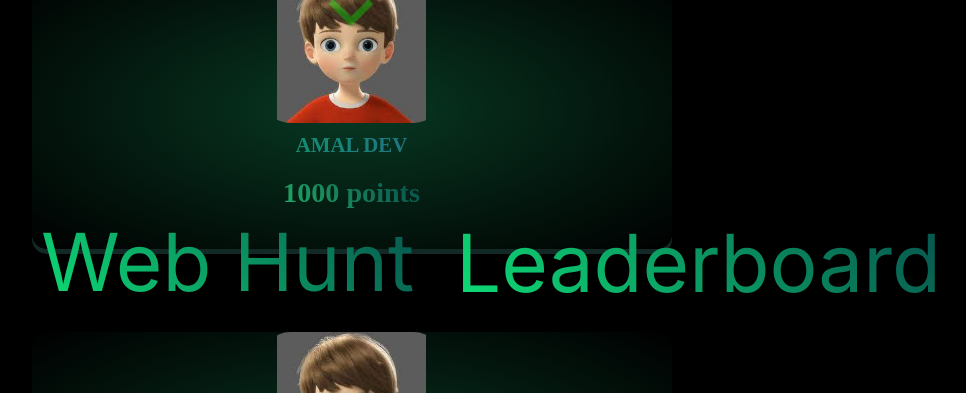
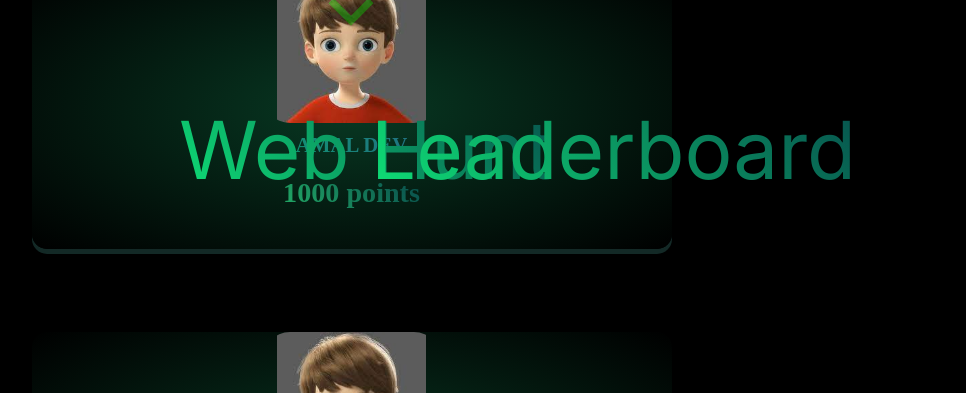
Before and after one commit to Anantha-K/Webhunt, a Next.js app: page /hunt/leaderboard in a window 1280 px wide. Shown: the part 330-723 px from the top of the page, without its empty margins (289-1255 px from the left). Built offline with nearby package versions, Linux system fonts and the light colour scheme.

Commit message:
Update leader.css

```diff
--- a/app/leader.css
+++ b/app/leader.css
@@ -6,7 +6,7 @@ body {
 }
 .containerr {
     position: relative;
-    height: 100vh;
+    height: 100%;
 }
 .upper {
     width: 100%;
@@ -30,7 +30,7 @@ body {
     background-color: rgb(0, 0, 0);
 }
 .card1, .card2, .card3{
-    height: 45vh;
+    height: 25vh;
     min-width: 10vw;
     border-radius: 45px;
     box-shadow: 0px 0px 180px rgba(33, 96, 33, 0.749);
@@ -291,20 +291,22 @@ padding-left: 520px;
     background: linear-gradient(45deg,rgb(15, 235, 121),rgb(6, 69, 74));
     -webkit-background-clip: text;
     color: transparent;
-    position: absolute;
+     position: absolute;
     padding: 20px;
-    left: 310px;
-    bottom: 128px;
+    left: 35%;
+    bottom: 30%;
     font-size: 5em;
 }
 #lead{
     background: linear-gradient(45deg,rgb(15, 235, 121),rgb(6, 69, 74));
     -webkit-background-clip: text;
     color: transparent;
+    display: block;
+    align-self: center;
     position: absolute;
     padding: 20px;
-    left: 725px;
-    bottom: 127px;
+    left: 50%;
+    bottom: 30%;
     font-size: 5em;
 }
 .listno{
```
